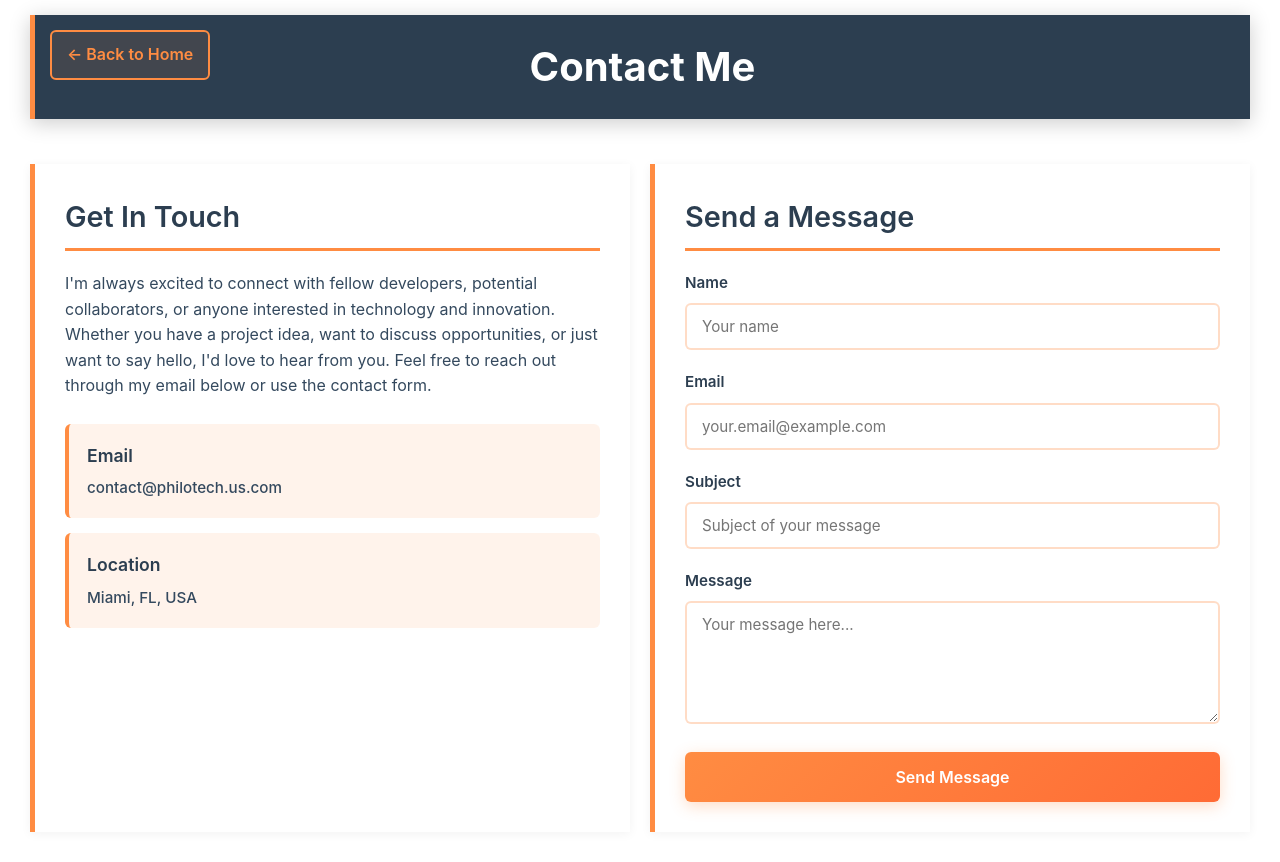
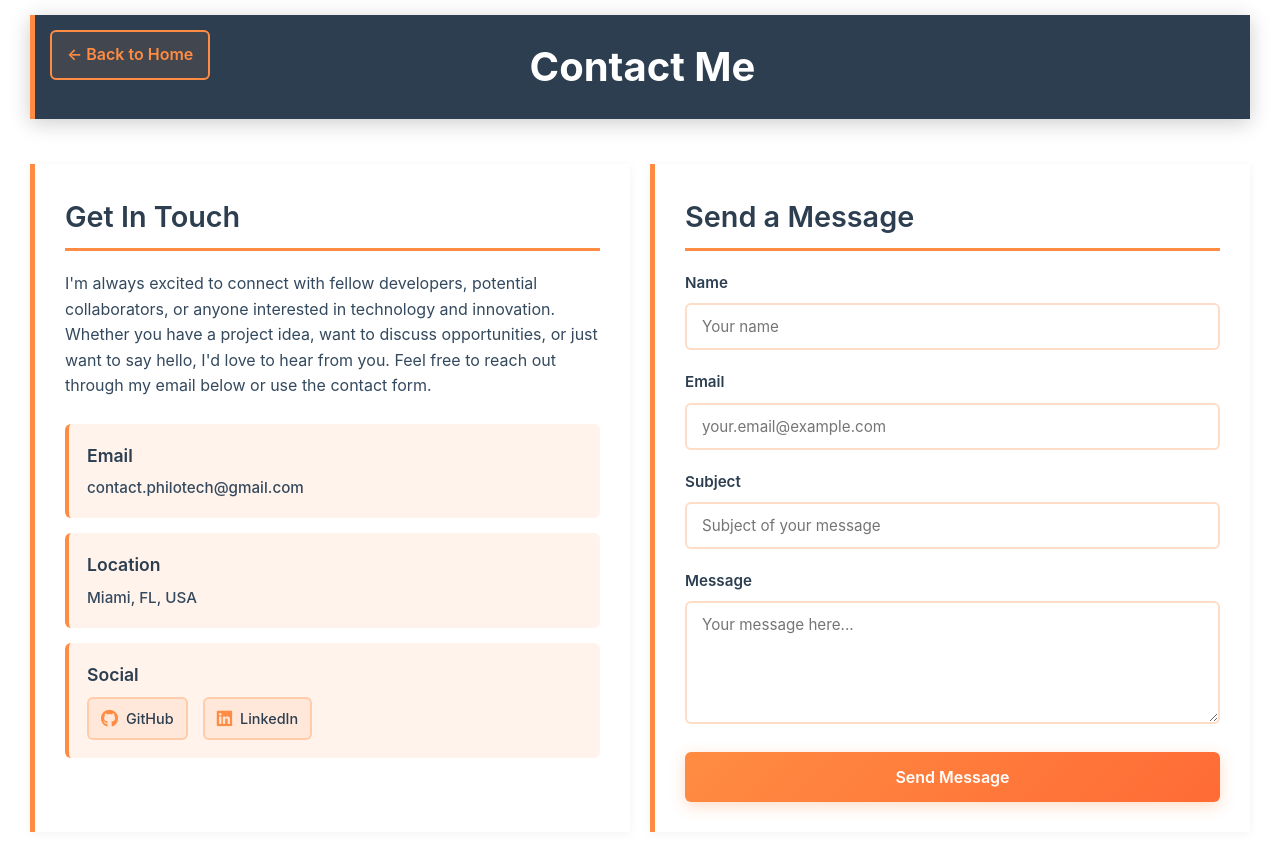
Before and after one commit to chrisb9085/philotech-website, a React (Vite) app in the folder frontend/: page /contact in a window 1280 px wide. Built offline with nearby package versions, Linux system fonts and the light colour scheme.

Commit message:
Contact page updates with social media

```diff
--- a/frontend/index.html
+++ b/frontend/index.html
@@ -4,6 +4,7 @@
     <meta charset="UTF-8" />
     <link rel="icon" type="image/png" href="/src/assets/Icons/logo-icon.png" />
     <meta name="viewport" content="width=device-width, initial-scale=1.0" />
+    <link rel="stylesheet" href="https://cdnjs.cloudflare.com/ajax/libs/font-awesome/6.4.0/css/all.min.css" />
     <title>Vite + React</title>
   </head>
   <body>
--- a/frontend/src/pages/Contact.jsx
+++ b/frontend/src/pages/Contact.jsx
@@ -20,11 +20,24 @@ function Contact() {
             <div className="contact-details">
               <div className="contact-item">
                 <h3>Email</h3>
-                <p>contact@philotech.us.com</p>
+                <p>contact.philotech@gmail.com</p>
               </div>
               <div className="contact-item">
                 <h3>Location</h3>
                 <p>Miami, FL, USA</p>
+              </div>
+              <div className="contact-item">
+                <h3>Social</h3>
+                <div className="social-links">
+                  <a href="https://github.com/chrisb9085" target="_blank" rel="noopener noreferrer" className="social-link">
+                    <i className="fab fa-github"></i>
+                    <span>GitHub</span>
+                  </a>
+                  <a href="https://linkedin.com/in/chrisb9085" target="_blank" rel="noopener noreferrer" className="social-link">
+                    <i className="fab fa-linkedin"></i>
+                    <span>LinkedIn</span>
+                  </a>
+                </div>
               </div>
             </div>
           </div>
--- a/frontend/src/styling/Contact.css
+++ b/frontend/src/styling/Contact.css
@@ -108,6 +108,41 @@
   margin: 0;
   font-size: 0.95rem;
   font-weight: 500;
+}
+
+.social-links {
+  display: flex;
+  gap: 15px;
+  margin-top: 8px;
+}
+
+.social-link {
+  display: flex;
+  align-items: center;
+  gap: 8px;
+  padding: 8px 12px;
+  background: rgba(255, 140, 66, 0.1);
+  color: #2c3e50;
+  text-decoration: none;
+  border-radius: 6px;
+  border: 2px solid rgba(255, 140, 66, 0.3);
+  transition: all 0.3s ease;
+  font-size: 0.9rem;
+  font-weight: 500;
+}
+
+.social-link:hover {
+  background: rgba(255, 140, 66, 0.2);
+  border-color: #ff8c42;
+  transform: translateY(-2px);
+  box-shadow: 0 4px 12px rgba(255, 140, 66, 0.2);
+  color: #2c3e50;
+  text-decoration: none;
+}
+
+.social-link i {
+  font-size: 1.1rem;
+  color: #ff8c42;
 }
 
 .contact-form {
```
